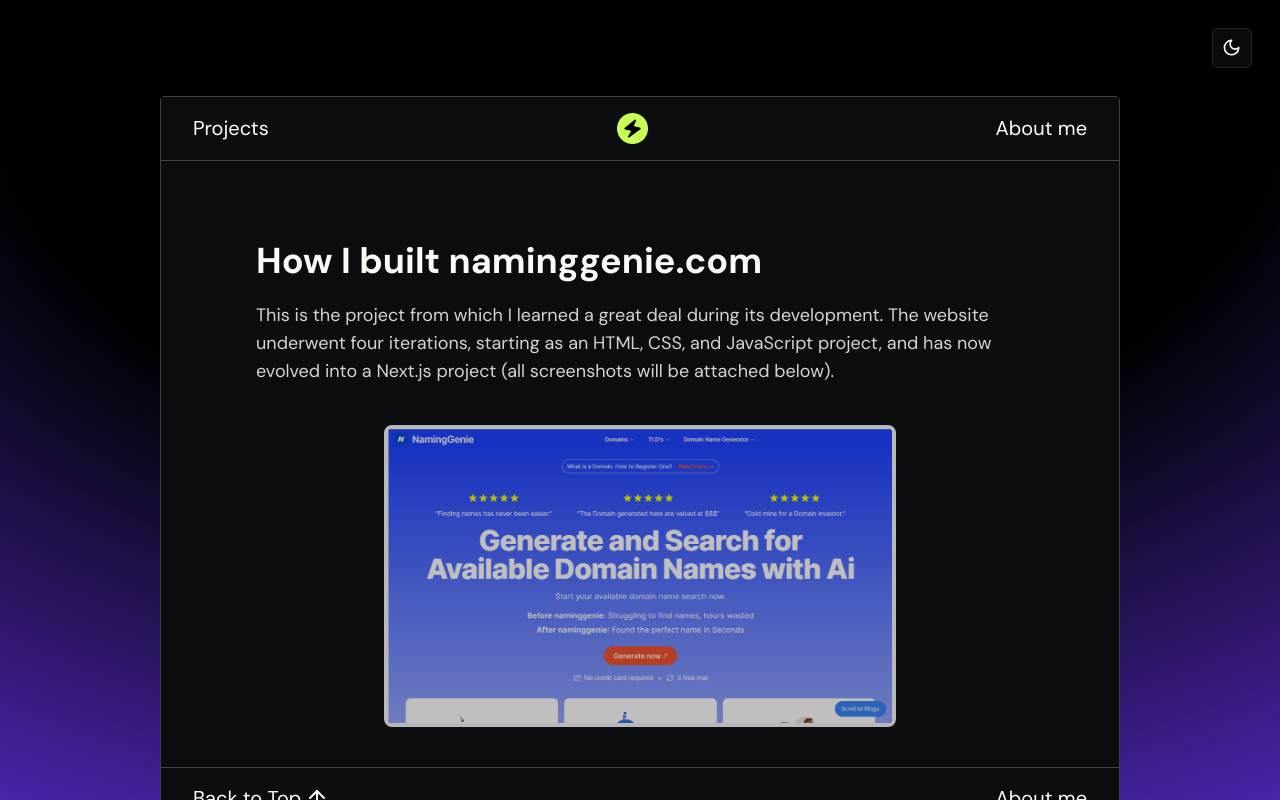
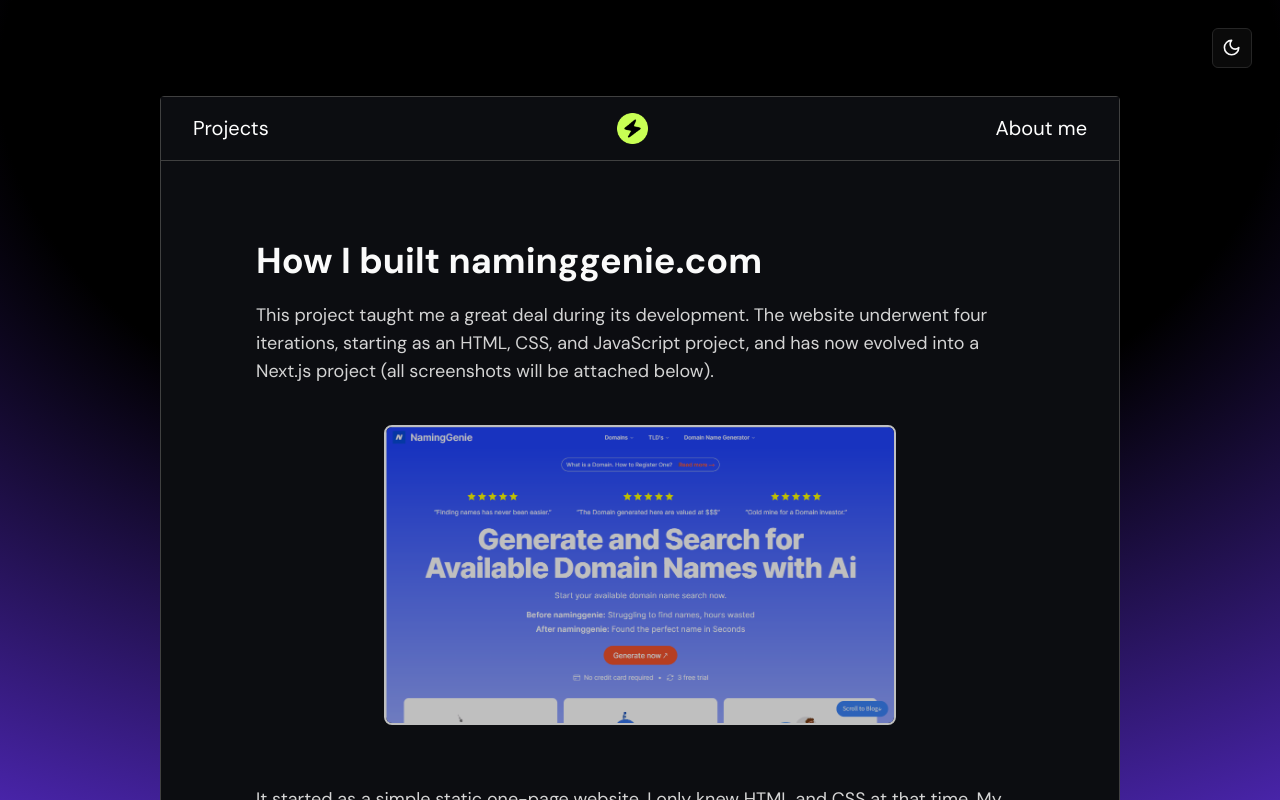
Before and after one commit to Amanfromearth/Anurag, a Next.js app: page /projects/naminggenie in a window 1280 px wide. Built offline with nearby package versions, Linux system fonts and the light colour scheme; no server answers.

Commit message:
added more blogs

```diff
--- a/app/projects/naminggenie/page.jsx
+++ b/app/projects/naminggenie/page.jsx
@@ -5,23 +5,37 @@
     <div className="max-w-3xl mt-10 flex flex-col gap-5">
       <h1 className="text-left font-bold text-4xl">How I built naminggenie.com</h1>
       <p className="leading-7 text-neutral-300 text-lg">
-        This is the project from which I learned a great deal during its
-        development. The website underwent four iterations, starting as an HTML,
-        CSS, and JavaScript project, and has now evolved into a Next.js project
-        (all screenshots will be attached below).
+        This project taught me a great deal during its development. The website underwent four iterations, starting as an HTML, CSS, and JavaScript project, and has now evolved into a Next.js project (all screenshots will be attached below).
       </p>
     </div>
     <div className="max-w-lg w-full">
       <Image
         src="/naminggenie.png"
-        alt="naminggenie"
+        alt="NamingGenie website"
         width={500}
         height={500}
-        className="w-full brightness-75 border-4 border-neutral-100 rounded-lg"
+        className="w-full brightness-75 border-2 border-white rounded-lg"
       />
     </div>
-
-
+    <div className="max-w-3xl mt-5 flex flex-col gap-5">
+      <p className="leading-7 text-neutral-300 text-lg">
+        It started as a simple static one-page website. I only knew HTML and CSS at that time. My friend helped me set up a backend Express server that handles interactions with the API.
+      </p>
+    </div>
+    <div className="max-w-lg w-full">
+      <Image
+        src="/dominator.png"
+        alt="First version of NamingGenie"
+        width={500}
+        height={500}
+        className="w-full brightness-75 border-2 border-white rounded-lg"
+      />
+    </div>
+    <div className="max-w-3xl mt-3 flex flex-col gap-5">
+      <p className="leading-7 text-neutral-300 text-lg">
+        This was the first working copy and design of the website, built using only HTML and CSS with an Express server.
+      </p>
+    </div>
   </section>
 );
 
```
Also changed, not shown: public/dominator.png (added).
